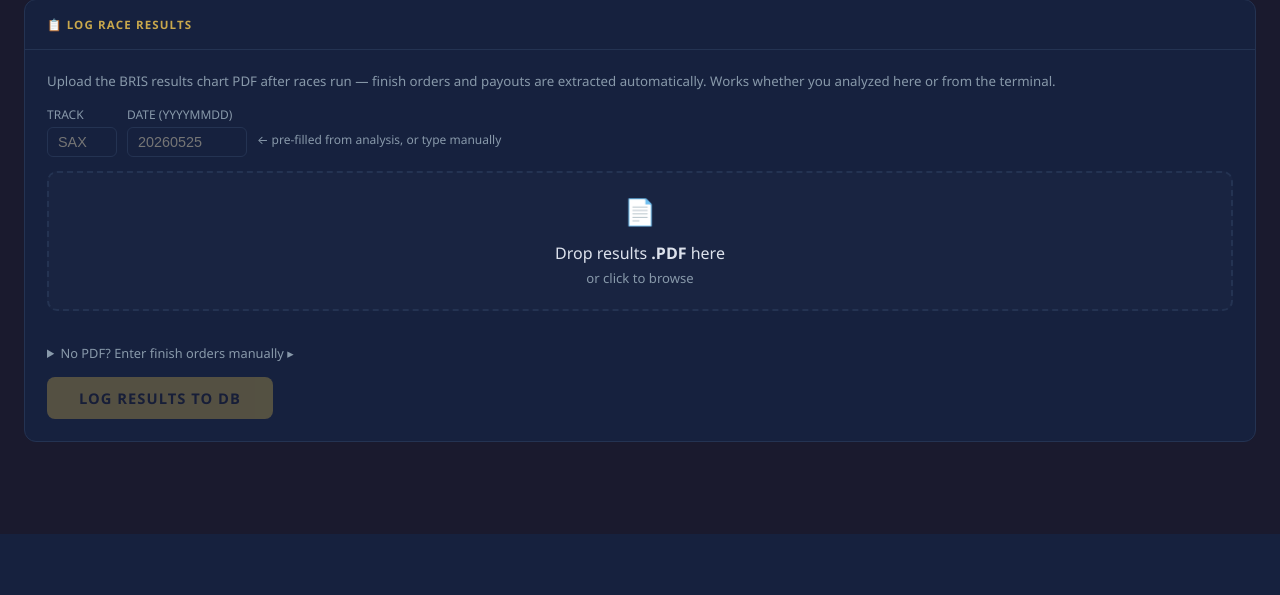
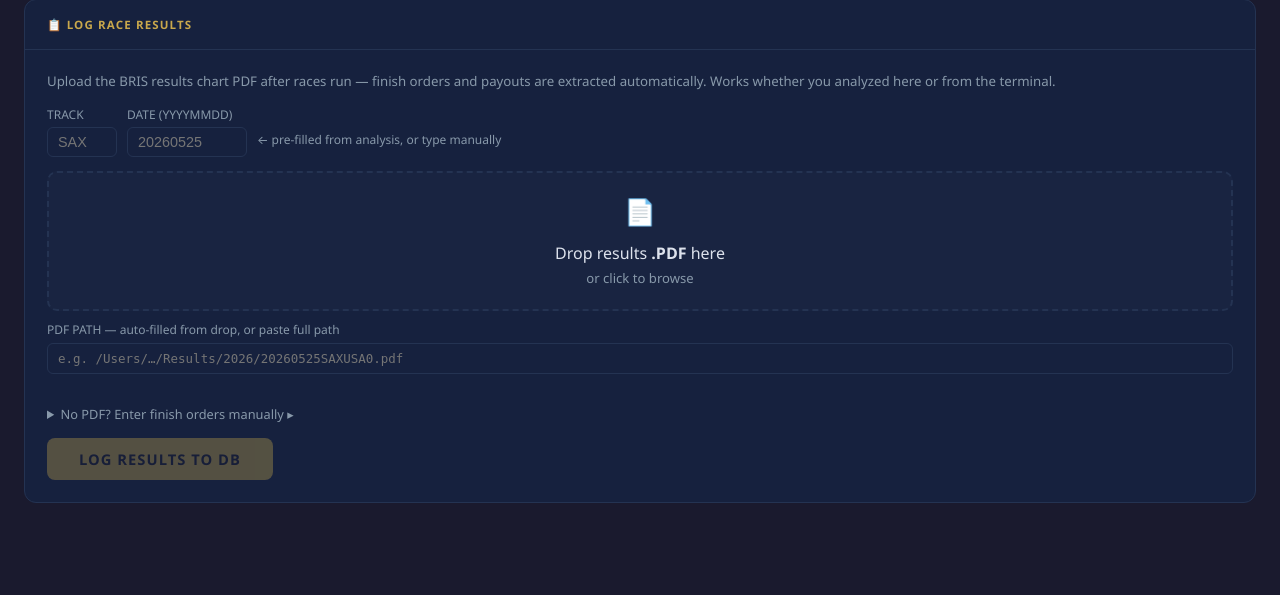
Before and after one commit to hadlian/HorseRacing, a Flask app: page / in a window 1280 px wide. Shown: the part 594-1189 px from the top of the page. Before the commit the page ends 1128 px from the top, so only its background shows below. Run offline with Flask 3, Linux system fonts and the light colour scheme.

Commit message:
Results logger: send pdf_path (disk read) instead of file upload stream
File upload via browser consistently causes [Errno 5] Input/output error
on macOS regardless of how the stream is handled server-side. Fix:
- Drop zone remains for UX — shows filename confirmation when selected
- Track+date auto-suggest the standard path (Results/YYYY/DATETRACKUSA0.pdf)
- Editable path field below drop zone — user confirms or corrects
- Submit sends pdf_path; server reads from disk (same as CLI, zero Errno 5)
- bfcache: location.reload() on persisted pageshow for clean state

Co-Authored-By: Claude Sonnet 4.6 <noreply@anthropic.com>

```diff
--- a/webapp/templates/index.html
+++ b/webapp/templates/index.html
@@ -1030,6 +1030,7 @@
         </div>
       </div>
 
+      <!-- Drop zone — display only, captures filename for the path field below -->
       <div class="drop-zone" id="resultDropZone" tabindex="0" role="button"
            aria-label="Drop results PDF here" style="padding:20px;min-height:80px">
         <div class="drop-icon" style="font-size:1.6rem">📄</div>
@@ -1037,9 +1038,19 @@
         <p class="drop-hint" style="margin:0">or click to browse</p>
         <input type="file" id="resultFileInput" accept=".pdf,.PDF" style="display:none">
       </div>
-      <div id="resPdfStatus" style="font-size:0.8rem;margin:6px 0 0;min-height:1.2em"></div>
-      <!-- hidden path field — populated by drop/browse, sent to server -->
-      <input type="hidden" id="resPdfPath">
+
+      <!-- Path field — server reads from this path directly (avoids browser upload I/O error) -->
+      <div style="margin-top:10px">
+        <label style="font-size:0.75rem;color:var(--muted);display:block;margin-bottom:4px">
+          PDF PATH <span style="font-weight:normal">— auto-filled from drop, or paste full path</span>
+        </label>
+        <input type="text" id="resPdfPath" autocomplete="off" spellcheck="false"
+               placeholder="e.g. /Users/…/Results/2026/20260525SAXUSA0.pdf"
+               style="width:100%;background:var(--card-bg);border:1px solid var(--border);
+                      border-radius:6px;padding:7px 10px;color:var(--text);
+                      font-size:0.78rem;font-family:monospace">
+      </div>
+      <div id="resPdfStatus" style="font-size:0.78rem;margin:4px 0 0;min-height:1.2em"></div>
 
       <!-- Manual fallback -->
       <details style="margin-top:12px">
@@ -2198,24 +2209,39 @@ const resultsLogOut   = document.getElementById('resultsLogOutput');
 const manualGrid      = document.getElementById('manualResultsGrid');
 const resTrackInput   = document.getElementById('resTrack');
 const resDateInput    = document.getElementById('resDate');
+const resPdfPath      = document.getElementById('resPdfPath');
 const resPdfStatus    = document.getElementById('resPdfStatus');
 const resultDropZone  = document.getElementById('resultDropZone');
 
-let resultFile = null;  // File object from drop/browse
-
 // Force a full reload when restored from bfcache — guarantees clean state
 window.addEventListener('pageshow', (e) => { if (e.persisted) location.reload(); });
 
-// Enable Log button whenever track+date are filled AND (PDF file or manual entry present)
+// Standard results path pattern for this machine
+const RESULTS_ROOT = '/Users/harryadalian/Documents/HorseRacing/Results';
+function suggestPdfPath(track, date) {
+  if (!track || !date || date.length !== 8) return '';
+  const yr = date.slice(0, 4);
+  return `${RESULTS_ROOT}/${yr}/${date}${track}USA0.pdf`;
+}
+function refreshPathSuggestion() {
+  if (!resPdfPath.value.trim()) {
+    const s = suggestPdfPath(resTrackInput.value.trim().toUpperCase(), resDateInput.value.trim());
+    if (s) { resPdfPath.value = s; updateLogBtn(); }
+  }
+}
+
+// Enable Log button: track+date filled AND (pdf path set OR manual entry present)
 function updateLogBtn() {
   const hasTarget = resTrackInput.value.trim().length >= 2 && resDateInput.value.trim().length === 8;
-  const hasData   = !!resultFile || Array.from(document.querySelectorAll('[id^="man_"]')).some(el => el.value.trim());
-  logResultsBtn.disabled = !(hasTarget && hasData);
-}
-resTrackInput.addEventListener('input', updateLogBtn);
-resDateInput.addEventListener('input',  updateLogBtn);
-
-// Wire up result drop zone
+  const hasPdf    = resPdfPath.value.trim().length > 4;
+  const hasManual = Array.from(document.querySelectorAll('[id^="man_"]')).some(el => el.value.trim());
+  logResultsBtn.disabled = !(hasTarget && (hasPdf || hasManual));
+}
+resTrackInput.addEventListener('input', () => { updateLogBtn(); refreshPathSuggestion(); });
+resDateInput.addEventListener('input',  () => { updateLogBtn(); refreshPathSuggestion(); });
+resPdfPath.addEventListener('input', updateLogBtn);
+
+// Wire up result drop zone — captures filename for display + auto-fills path
 function getResultFileInput() { return document.getElementById('resultFileInput'); }
 
 resultDropZone.addEventListener('click', () => getResultFileInput().click());
@@ -2225,23 +2251,27 @@ resultDropZone.addEventListener('dragleave', () => resultDropZone.classList.remo
 resultDropZone.addEventListener('drop', e => {
   e.preventDefault(); resultDropZone.classList.remove('over');
   const f = e.dataTransfer.files[0];
-  if (f && f.name.match(/\.pdf$/i)) { resultFile = f; updateResultFile(); }
+  if (f && f.name.match(/\.pdf$/i)) updateResultFile(f.name);
   else resPdfStatus.textContent = '⚠ Drop a .pdf file';
 });
-resultDropZone.addEventListener('change', e => {   // bubbled from hidden input
+resultDropZone.addEventListener('change', e => {
   const f = e.target.files[0];
-  if (f) { resultFile = f; updateResultFile(); }
+  if (f) updateResultFile(f.name);
 });
 
-function updateResultFile() {
-  if (!resultFile) return;
+function updateResultFile(filename) {
+  // Show file confirmed in drop zone
   resultDropZone.innerHTML = `
     <div class="drop-icon" style="font-size:1.6rem">✅</div>
-    <p class="drop-main" style="margin:4px 0;color:var(--green)"><strong>${resultFile.name}</strong></p>
+    <p class="drop-main" style="margin:4px 0;color:var(--green)"><strong>${filename}</strong></p>
     <p class="drop-hint" style="margin:0">Click to choose a different file</p>
     <input type="file" id="resultFileInput" accept=".pdf,.PDF" style="display:none">
   `;
-  resPdfStatus.textContent = '';
+  // Auto-fill path from track+date if not already set, else keep existing
+  const suggested = suggestPdfPath(resTrackInput.value.trim().toUpperCase(), resDateInput.value.trim());
+  if (!resPdfPath.value.trim() && suggested) resPdfPath.value = suggested;
+  resPdfStatus.textContent = '📍 Confirm path below is correct before logging';
+  resPdfStatus.style.color = 'var(--gold)';
   updateLogBtn();
 }
 
@@ -2289,6 +2319,7 @@ function setupResultsLogger() {
 logResultsBtn.addEventListener('click', async () => {
   const trackVal  = resTrackInput.value.trim().toUpperCase();
   const dateVal   = resDateInput.value.trim();
+  const pdfPath   = resPdfPath.value.trim();
   const hasManual = Array.from(document.querySelectorAll('[id^="man_"]')).some(el => el.value.trim());
 
   if (!trackVal || dateVal.length !== 8) {
@@ -2296,8 +2327,8 @@ logResultsBtn.addEventListener('click', async () => {
     show(resultsLogOut);
     return;
   }
-  if (!resultFile && !hasManual) {
-    resultsLogOut.innerHTML = '<span style="color:var(--red)">❌ Drop a results PDF or enter finish orders manually first.</span>';
+  if (!pdfPath && !hasManual) {
+    resultsLogOut.innerHTML = '<span style="color:var(--red)">❌ Confirm the PDF path below the drop zone, or enter finish orders manually.</span>';
     show(resultsLogOut);
     return;
   }
@@ -2310,8 +2341,8 @@ logResultsBtn.addEventListener('click', async () => {
   fd.append('track', trackVal);
   fd.append('date',  dateVal);
 
-  if (resultFile) {
-    fd.append('pdf', resultFile);
+  if (pdfPath) {
+    fd.append('pdf_path', pdfPath);  // server reads from disk — no upload stream, no Errno 5
   }
 
   // Collect manual entries (works with or without prior analysis)
```
